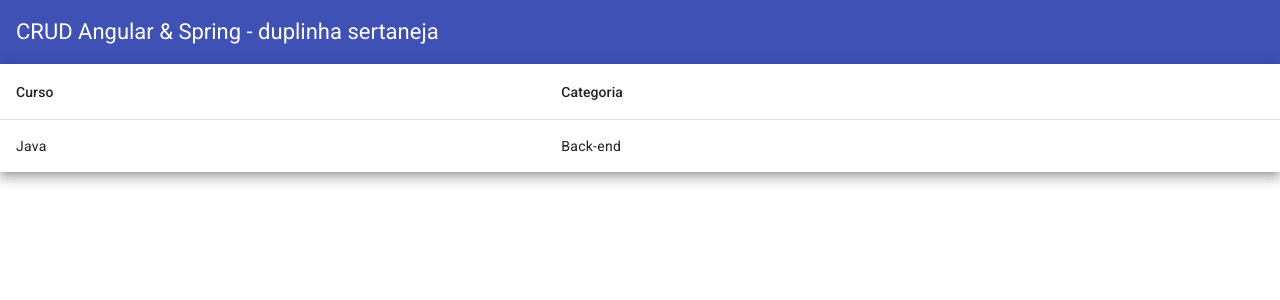
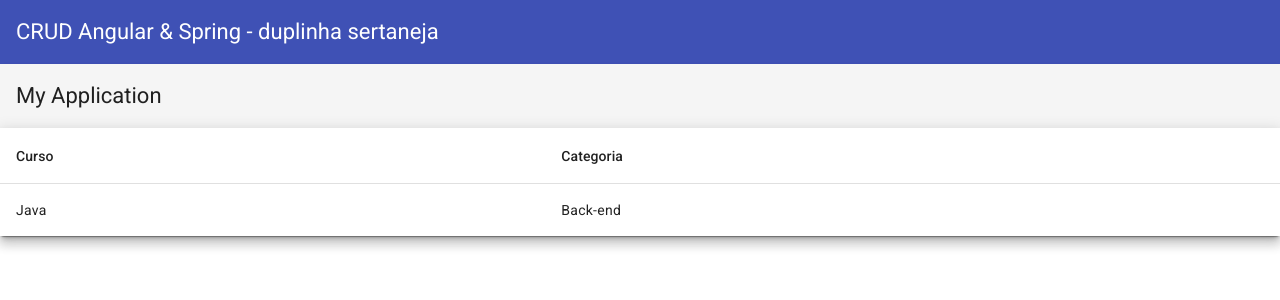
Before and after one commit to MarcosSilva2021/crud-angular, an Angular app: page /courses in a window 1280 px wide. Shown: the top 300 px of the page. Built offline with nearby package versions, Linux system fonts and the light colour scheme.

Commit message:
add toolbar

```diff
--- a/src/app/courses/courses/courses.component.html
+++ b/src/app/courses/courses/courses.component.html
@@ -1,3 +1,10 @@
+<mat-card>
+
+  <mat-toolbar>
+    <span>My Application</span>
+  </mat-toolbar>
+
+
   <table mat-table [dataSource]="courses" class="mat-elevation-z8">
 
     <!--- Note that these columns can be defined in any order.
@@ -18,3 +25,5 @@
     <tr mat-header-row *matHeaderRowDef="displayedColumns"></tr>
     <tr mat-row *matRowDef="let row; columns: displayedColumns;"></tr>
   </table>
+
+</mat-card>
--- a/src/app/courses/courses/courses.component.ts
+++ b/src/app/courses/courses/courses.component.ts
@@ -1,11 +1,15 @@
 import { Component, OnInit } from '@angular/core';
 import { Course } from '../model/course';
 import { MatTableModule } from '@angular/material/table';
+import {MatCardModule} from '@angular/material/card';
+import {MatToolbarModule} from '@angular/material/toolbar';
 
 @Component({
   selector: 'app-courses',
   imports: [
-    MatTableModule
+    MatTableModule,
+    MatCardModule,
+    MatToolbarModule
   ],
   templateUrl: './courses.component.html',
   styleUrl: './courses.component.scss'
```
Also changed, not shown: src/app/courses/courses.module.ts (+10 -2 lines). Lines whose indentation alone changed are shown as unchanged.
